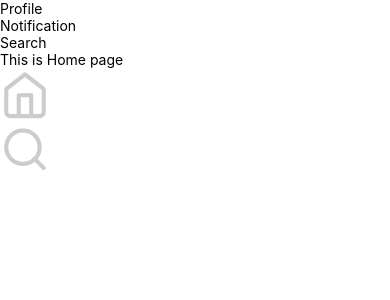
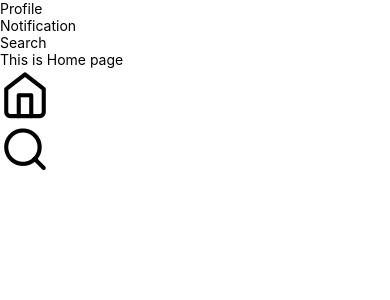
Before and after one commit to amirsadriofficial/News-App, a React Native app: screen / in a window 390 px wide. Shown: the top 300 px of the page. Built offline with nearby package versions, Linux system fonts and the light colour scheme.

Commit message:
Add icon

```diff
--- a/src/containers/footer/Footer.tsx
+++ b/src/containers/footer/Footer.tsx
@@ -9,8 +9,8 @@ import Feather from 'react-native-vector-icons/Feather';
 const Footer = () => {
   return (
     <View>
-      <Feather name="home" size={50} color="#ccc" />
-      <Feather name="search" size={50} color="#ccc" />
+      <Feather name="home" size={50} color="#000" />
+      <Feather name="search" size={50} color="#000" />
     </View>
   );
 };
```
